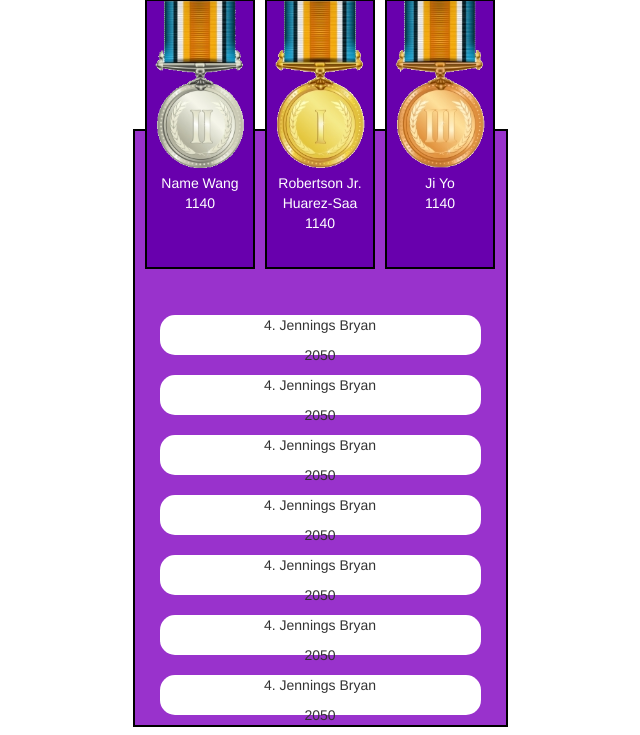
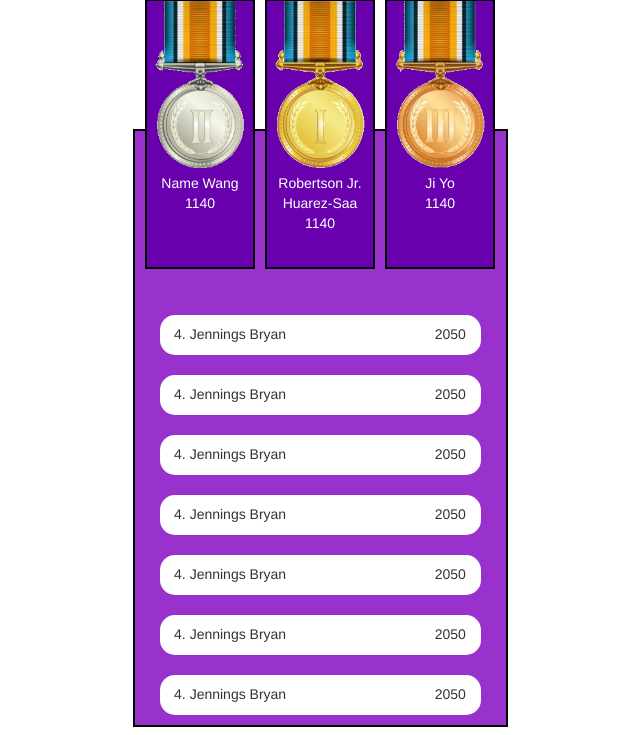
Before and after one commit to Ramon-W/sb-channelkeeper-analytics, a Flask app: page /statistics in a window 1280 px wide. Shown: the part 121-856 px from the top of the page, without its empty margins (320-960 px from the left). Run offline with Flask 2, Linux system fonts and the light colour scheme; some libraries are stand-ins or nearby versions.

Commit message:
Update style.css

```diff
--- a/static/style.css
+++ b/static/style.css
@@ -1,4 +1,4 @@
-name {
+.name {
   display: inline-block;
   text-align: left;
   width: 80%;
```
